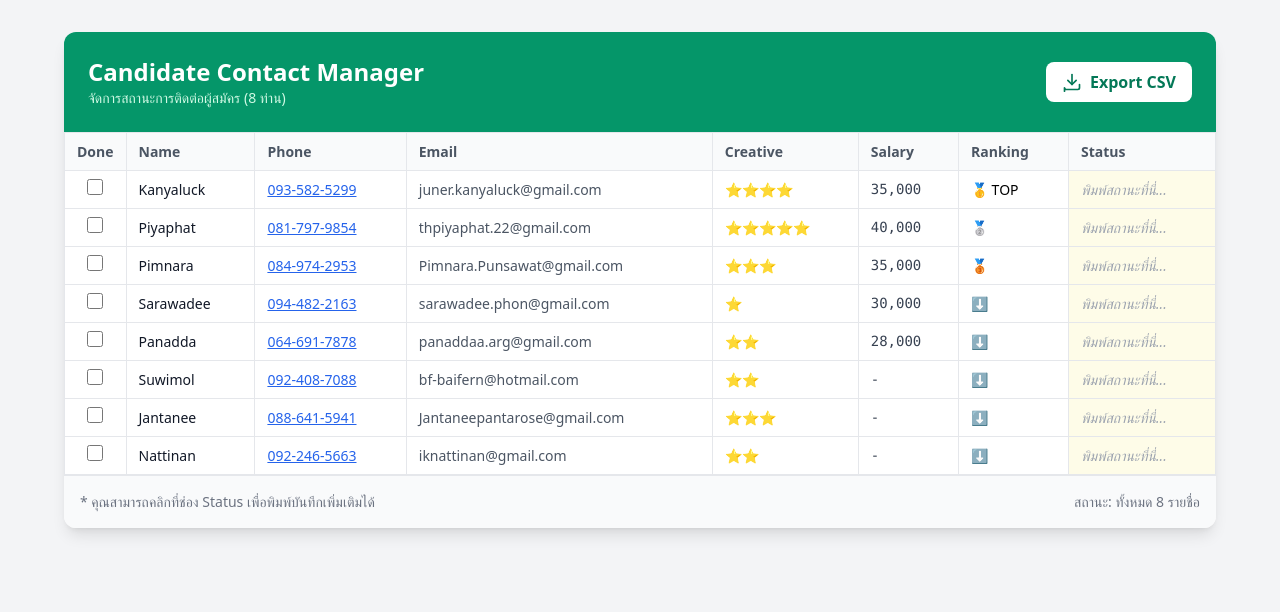
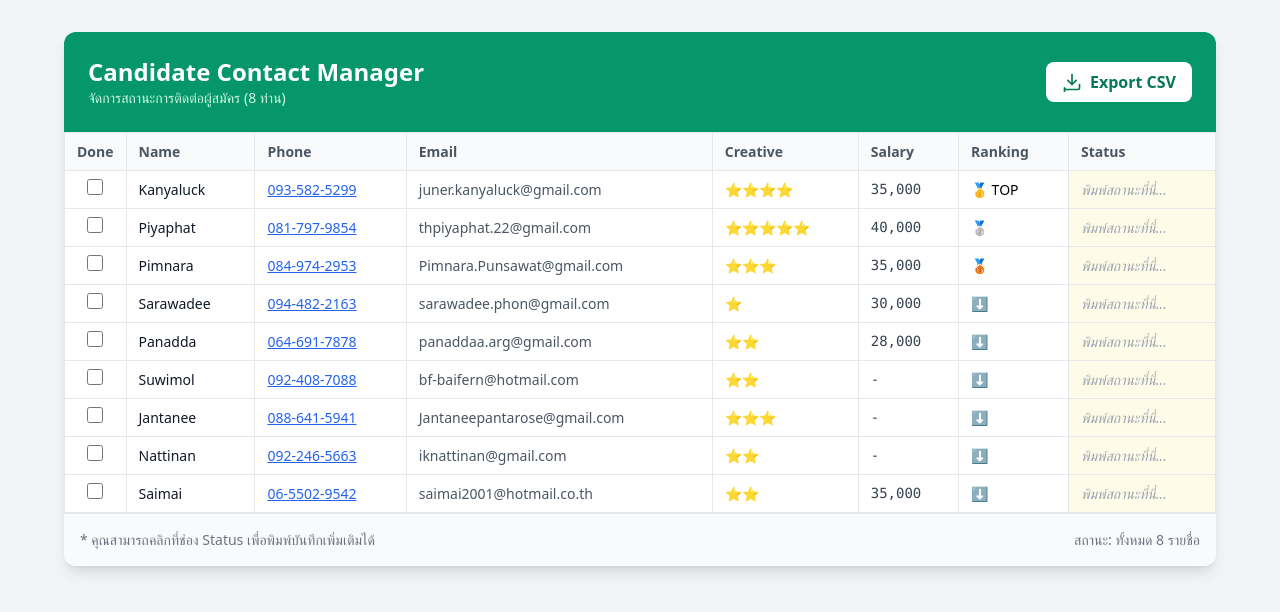
Before and after one commit to Imoose57/Interview-Piyapat, a plain HTML site: page contact-candidate.html in a window 1280 px wide. Drawn offline with nearby package versions, Linux system fonts and the light colour scheme.

Commit message:
Update contact-candidate.html

```diff
--- a/contact-candidate.html
+++ b/contact-candidate.html
@@ -72,7 +72,8 @@
             { name: "Panadda", phone: "064-691-7878", email: "panaddaa.arg@gmail.com", creative: 2, salary: "28,000", ranking: "⬇️" },
             { name: "Suwimol", phone: "092-408-7088", email: "bf-baifern@hotmail.com", creative: 2, salary: "-", ranking: "⬇️" },
             { name: "Jantanee", phone: "088-641-5941", email: "Jantaneepantarose@gmail.com", creative: 3, salary: "-", ranking: "⬇️" },
-            { name: "Nattinan", phone: "092-246-5663", email: "iknattinan@gmail.com", creative: 2, salary: "-", ranking: "⬇️" }
+            { name: "Nattinan", phone: "092-246-5663", email: "iknattinan@gmail.com", creative: 2, salary: "-", ranking: "⬇️" },
+            { name: "Saimai", phone: "06-5502-9542", email: "saimai2001@hotmail.co.th", creative: 2, salary: "35,000", ranking: "⬇️" }
         ];
 
         function renderTable() {
```
